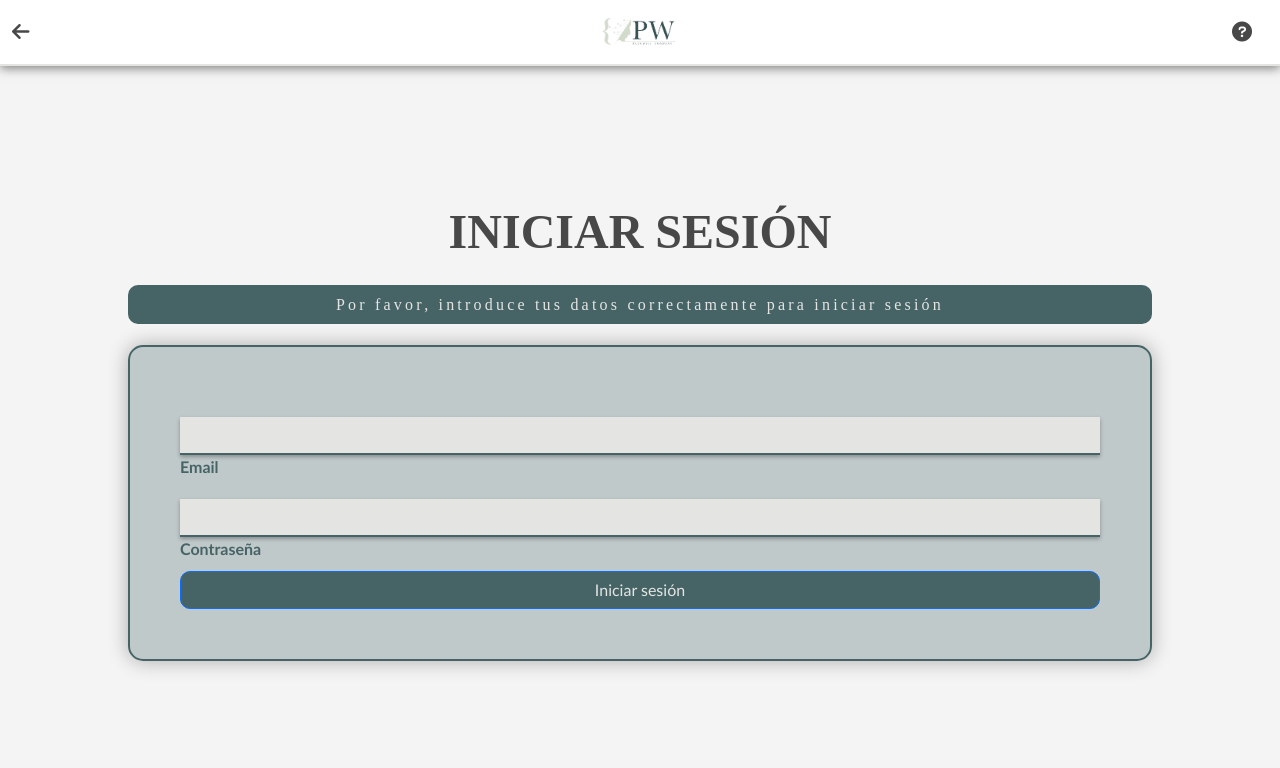
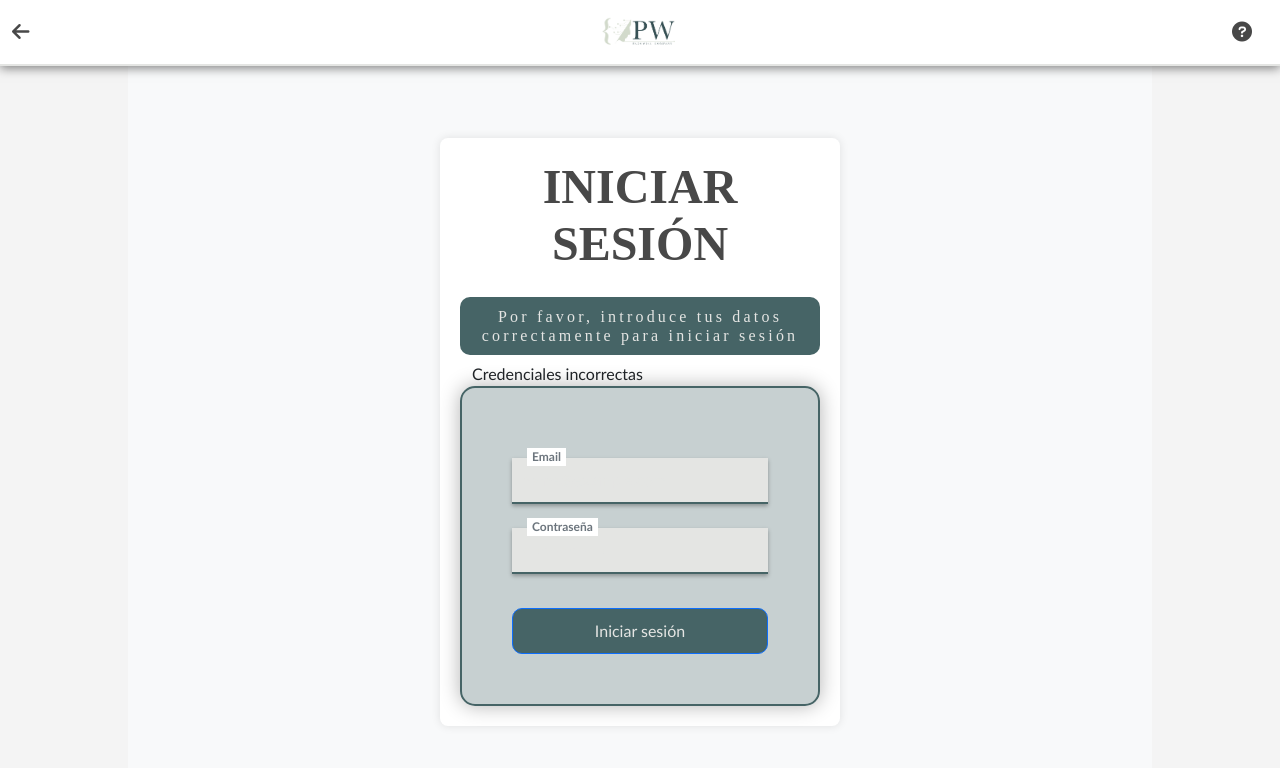
Before and after one commit to gnavarrov/PROGWISE, an Angular app in the folder frontend/: page /login in a window 1280 px wide. Both pictures are taken after typing "name@example.com", "Sample123" into the empty fields and a click on the button "Iniciar sesión". Shown: the top 768 px of the page. Built offline with nearby package versions, Linux system fonts and the light colour scheme; no server answers.

Commit message:
Login arreglado , cookies ya funcionan

```diff
--- a/frontend/src/app/dashboard/dashboard.component.html
+++ b/frontend/src/app/dashboard/dashboard.component.html
@@ -14,6 +14,10 @@
     <h2 class="mb-4">hola</h2>
   </div>
 </div>
+
+<h1>Bienvenido al Dashboard</h1>
+<button (click)="onLogout()">Cerrar sesión</button>
+
 <script src="https://cdn.jsdelivr.net/npm/bootstrap@5.3.3/dist/js/bootstrap.bundle.min.js" integrity="sha384-YvpcrYf0tY3lHB60NNkmXc5s9fDVZLESaAA55NDzOxhy9GkcIdslK1eN7N6jIeHz" crossorigin="anonymous"></script>
 </body>
 </html>
--- a/frontend/src/app/dashboard/dashboard.component.ts
+++ b/frontend/src/app/dashboard/dashboard.component.ts
@@ -1,10 +1,19 @@
-import { Component } from '@angular/core';
+import { Component, OnInit } from '@angular/core';
+import { AuthService } from '../services/auth.service';
 
 @Component({
   selector: 'app-dashboard',
   templateUrl: './dashboard.component.html',
   styleUrls: ['./dashboard.component.scss']
 })
-export class DashboardComponent {
+export class DashboardComponent implements OnInit {
 
+  constructor(private authService: AuthService) { }
+
+  ngOnInit(): void {
+  }
+
+  onLogout(): void {
+    this.authService.logout();
+  }
 }
--- a/frontend/src/app/form-login/form-login.component.html
+++ b/frontend/src/app/form-login/form-login.component.html
@@ -17,18 +17,20 @@
 
     <h4>Por favor, introduce tus datos correctamente para iniciar sesión </h4>
 
+    <div *ngIf="errorMessage" class="error-message">
+      {{ errorMessage }}
+    </div>
+
     <!-- COMIENZO DEL FORMULARIO -->
     <div class="col-md-12 form-box">
       <form [formGroup]="loginForm" (ngSubmit)="onLogin()">
         <!-- PARTE DE RELLENAR CON DATOS -->
         <div class="form-group">
           <input type="email" formControlName="email" id="email" class="form-control" autocomplete="username">
-
           <label for="email">Email</label>
         </div>
         <div class="form-group">
           <input type="password" formControlName="password" id="password" class="form-control" autocomplete="current-password">
-
           <label for="password">Contraseña</label>
         </div>
         <button type="submit" class="btn btn-primary">Iniciar sesión</button>
--- a/frontend/src/app/form-login/form-login.component.scss
+++ b/frontend/src/app/form-login/form-login.component.scss
@@ -1,3 +1,67 @@
+.container {
+  display: flex;
+  justify-content: center;
+  align-items: center;
+  height: 100vh;
+  background-color: #f8f9fa;
+}
+
+.row {
+  width: 100%;
+  max-width: 400px;
+  background: #fff;
+  padding: 20px;
+  box-shadow: 0 0 10px rgba(0, 0, 0, 0.1);
+  border-radius: 8px;
+}
+
+h2 {
+  text-align: center;
+  margin-bottom: 1.5rem;
+}
+
+.form-box {
+  width: 100%;
+}
+
+.form-group {
+  position: relative;
+  margin-bottom: 1.5rem;
+}
+
+.form-control {
+  width: 100%;
+  padding: 10px 15px;
+  font-size: 16px;
+  border: 1px solid #ced4da;
+  border-radius: 4px;
+  background-color: #fff;
+  background-clip: padding-box;
+  transition: border-color 0.15s ease-in-out, box-shadow 0.15s ease-in-out;
+}
+
+.form-control:focus {
+  border-color: #80bdff;
+  outline: 0;
+  box-shadow: 0 0 5px rgba(0, 123, 255, 0.5);
+}
+
+label {
+  position: absolute;
+  top: -10px;
+  left: 15px;
+  background: #fff;
+  padding: 0 5px;
+  font-size: 12px;
+  color: #6c757d;
+}
+
+.btn-primary {
+  width: 100%;
+  padding: 10px;
+  font-size: 16px;
+  border-radius: 4px;
+}
 /* Estilos generales */
 body {
   background-color: #f4f4f4;
--- a/frontend/src/app/form-login/form-login.component.ts
+++ b/frontend/src/app/form-login/form-login.component.ts
@@ -6,11 +6,11 @@ import { AuthService } from '../services/auth.service';
 @Component({
   selector: 'app-form-login',
   templateUrl: './form-login.component.html',
-  styleUrls: ['./form-login.component.scss']  // Añadir este estilo si existe el archivo
+  styleUrls: ['./form-login.component.scss']
 })
 export class FormLoginComponent implements OnInit {
   loginForm!: FormGroup;
-  errorMessage: string = '';
+  errorMessage: string | null = null;
 
   constructor(
     private formBuilder: FormBuilder,
@@ -27,32 +27,21 @@ export class FormLoginComponent implements OnInit {
 
   onLogin(): void {
     if (this.loginForm.valid) {
-      const formData = {
+      const loginData = {
         correo: this.loginForm.value.email,
         contraseña: this.loginForm.value.password
       };
 
-
-      this.authService.loginUser(formData).subscribe({
+      this.authService.loginUser(loginData).subscribe({
         next: (response) => {
-          console.log('Respuesta del servidor:', response);
-          if (response && response.message === 'Inicio de sesión exitoso') {
-            console.log('Inicio de sesión exitoso');
-            this.router.navigate(['/dashboard']); // Redirigir al usuario al dashboard
-          } else {
-            this.errorMessage = 'Credenciales incorrectas. Por favor, inténtalo de nuevo.';
-            this.loginForm.reset(); // Limpiar el formulario
-            // También podrías mostrar una alerta aquí si lo prefieres
-          }
+          console.log('Usuario autenticado con éxito', response);
+          this.router.navigate(['/dashboard']);  // Redirige al usuario al dashboard
         },
         error: (error) => {
-          console.error('Error al iniciar sesión:', error);
-          this.errorMessage = 'Error al iniciar sesión. Por favor, inténtalo de nuevo más tarde.';
-          this.loginForm.reset(); // Limpiar el formulario
-          // También podrías mostrar una alerta aquí si lo prefieres
+          console.error('Error al autenticar usuario', error);
+          this.errorMessage = "Credenciales incorrectas";
         }
       });
-
-}
+    }
   }
 }
--- a/frontend/src/app/form-registration/form-registration.component.html
+++ b/frontend/src/app/form-registration/form-registration.component.html
@@ -13,6 +13,10 @@
   <div class="row">
     <h2 class="mb-4">REGÍSTRATE</h2>
     <h4>Por favor, proporciona tus datos personales para completar el proceso de registro</h4>
+
+    <div *ngIf="errorMessage" class="error-message">
+      {{ errorMessage }}
+    </div>
 
     <!-- COMIENZO DE FORMULARIO -->
     <div class="col-md-12 form-box">
@@ -53,7 +57,7 @@
           </div>
         </div>
         <!-- PREFERENCIAS -->
-        <h5 class="mb-4">Preferencias <span class="asteriscoSeleccion" *ngIf="preferenceSel()" >*</span></h5>
+        <h5 class="mb-4">Preferencias <span class="asteriscoSeleccion" *ngIf="preferenceSel()"> *</span></h5>
         <div *ngIf="preferenceSel()" class="alert alert-danger">{{ preferencesRequiredError }}</div>
 
         <div formGroupName="preferencias">
--- a/frontend/src/app/form-registration/form-registration.component.ts
+++ b/frontend/src/app/form-registration/form-registration.component.ts
@@ -10,9 +10,8 @@ import { AuthService } from '../services/auth.service';
 })
 export class FormRegistrationComponent implements OnInit {
   registerForm!: FormGroup;
-  errorMessage: string = ''; // Variable para almacenar el mensaje de error
-  preferencesRequiredError: string= 'Indica alguna preferencia';
-  emailExistsError: string = 'Este correo electrónico ya está en uso';
+  errorMessage: string = ''; // Agrega esta propiedad
+  preferencesRequiredError: string = 'Debes seleccionar al menos una preferencia.'; // Agrega esta propiedad
 
   constructor(
     private formBuilder: FormBuilder,
@@ -26,7 +25,7 @@ export class FormRegistrationComponent implements OnInit {
       apellido: ['', Validators.required],
       email: ['', [Validators.required, Validators.email]],
       password: ['', [Validators.required, Validators.minLength(6)]],
-      preferencias: this.formBuilder.group({
+      preferencias: new FormGroup({
         web: new FormControl(false),
         backend: new FormControl(false),
         frontend: new FormControl(false),
@@ -35,8 +34,14 @@ export class FormRegistrationComponent implements OnInit {
     });
   }
 
+  // Agrega este método para manejar la validación de preferencias
+  preferenceSel(): boolean {
+    const prefs = this.registerForm.get('preferencias') as FormGroup;
+    return Object.values(prefs.controls).some(control => control.value);
+  }
+
   onRegister(): void {
-    if (this.registerForm.valid && !this.preferenceSel()) {
+    if (this.registerForm.valid) {
       const formData = {
         nombre: this.registerForm.value.nombre,
         apellido: this.registerForm.value.apellido,
@@ -52,21 +57,10 @@ export class FormRegistrationComponent implements OnInit {
         },
         error: (error) => {
           console.error('Error al registrar usuario', error);
-
-          if (error.status === 409) {
-            console.log('Correo electrónico en uso');
-            this.errorMessage = this.emailExistsError; // Captura el mensaje de error del cuerpo de la respuesta HTTP
-          }
+          this.errorMessage = 'El correo electrónico ya está registrado. Intenta con otro.';
         }
       });
-    } else {
-      console.log('Formulario no válido o ninguna preferencia seleccionada');
     }
-  }
-
-  preferenceSel(): boolean {
-    const preferences = this.registerForm.value.preferencias;
-    return !Object.values(preferences).some(value => value);
   }
 
   private extractPreferences(): any {
--- /dev/null
+++ b/frontend/src/app/guards/auth.guard.ts
@@ -0,0 +1,21 @@
+import { Injectable } from '@angular/core';
+import { CanActivate, ActivatedRouteSnapshot, RouterStateSnapshot, Router } from '@angular/router';
+import { AuthService } from '../services/auth.service';
+
+@Injectable({
+  providedIn: 'root'
+})
+export class AuthGuard implements CanActivate {
+  constructor(private authService: AuthService, private router: Router) {}
+
+  canActivate(
+    route: ActivatedRouteSnapshot,
+    state: RouterStateSnapshot): boolean {
+    if (this.authService.isLoggedIn()) {
+      return true;
+    } else {
+      this.router.navigate(['/login']);
+      return false;
+    }
+  }
+}
```
Also changed, not shown: frontend/src/app/app-routing.module.ts (+8 -7 lines), frontend/src/app/services/auth.service.ts (+31 -30 lines).
